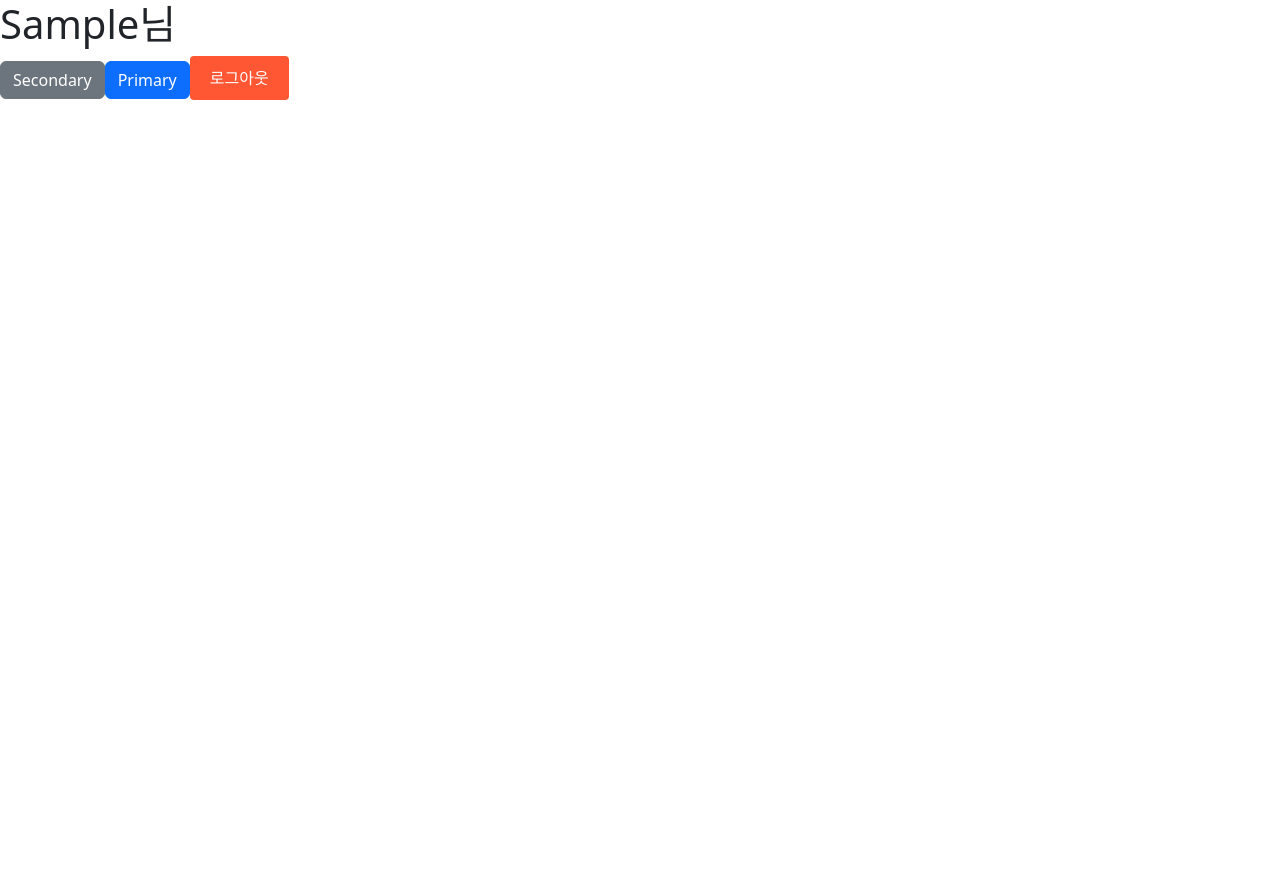
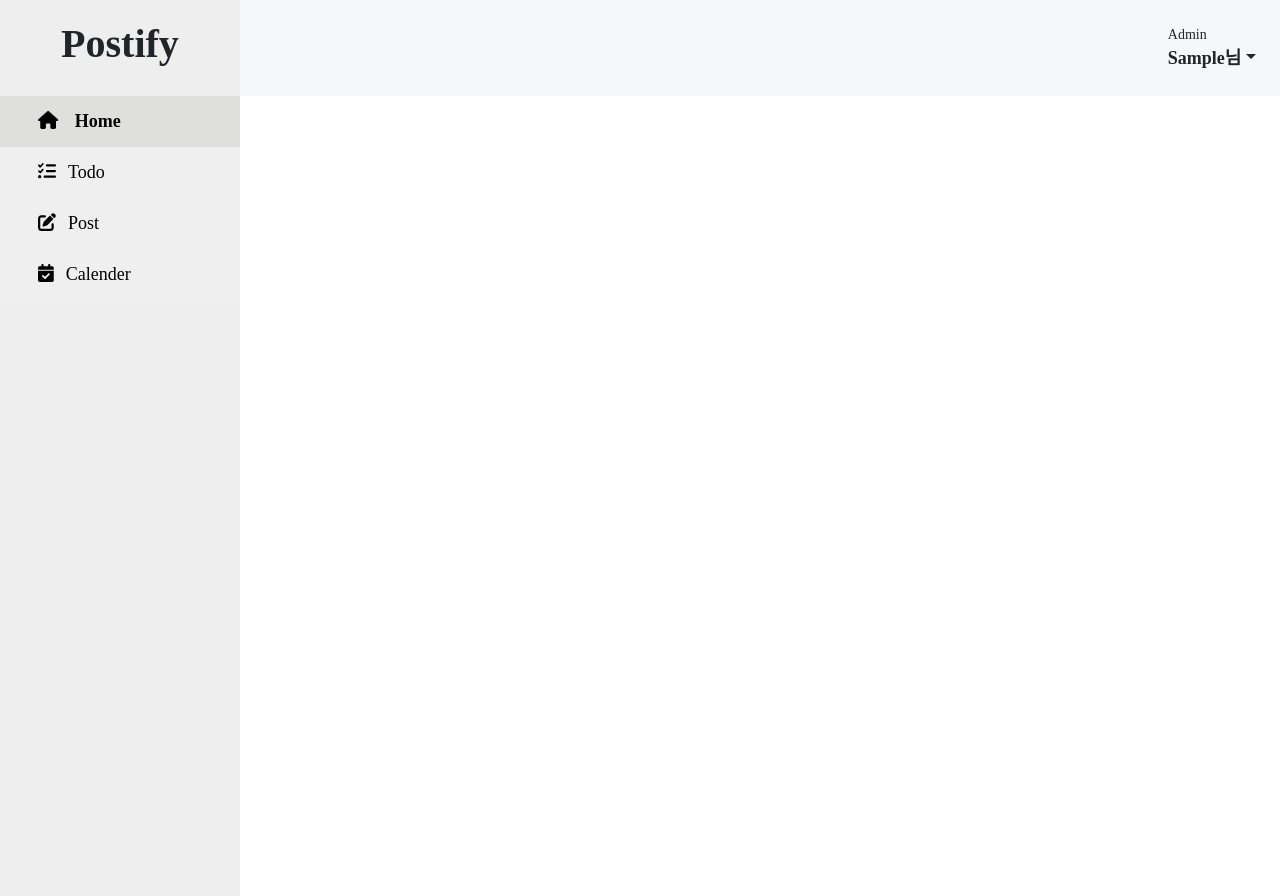
Before and after one commit to parkjungyuxx/postify, a React (Create React App) app: page /login in a window 1280 px wide. Both pictures are taken after typing "Sample" into the empty fields and a click on the button "로그인". Before the commit the page ends 800 px from the top, so only its background shows below. Built offline with nearby package versions, Linux system fonts and the light colour scheme.

Commit message:
feat: side nav bar

```diff
--- a/package.json
+++ b/package.json
@@ -3,6 +3,11 @@
   "version": "0.1.0",
   "private": true,
   "dependencies": {
+    "@fortawesome/fontawesome-svg-core": "^6.6.0",
+    "@fortawesome/free-brands-svg-icons": "^6.6.0",
+    "@fortawesome/free-regular-svg-icons": "^6.6.0",
+    "@fortawesome/free-solid-svg-icons": "^6.6.0",
+    "@fortawesome/react-fontawesome": "^0.2.2",
     "@testing-library/jest-dom": "^5.17.0",
     "@testing-library/react": "^13.4.0",
     "@testing-library/user-event": "^13.5.0",
--- a/src/App.js
+++ b/src/App.js
@@ -4,6 +4,7 @@ import router from "./router/router.js";
 import { useState } from "react";
 import UserContext from "./userContext.js";
 import "bootstrap/dist/css/bootstrap.min.css";
+import { FontAwesomeIcon } from "@fortawesome/react-fontawesome";
 
 
 function App() {
--- /dev/null
+++ b/src/common.css
@@ -0,0 +1,21 @@
+.sideNavBtn {
+  border: transparent;
+  font-size: 18px;
+  padding: 12px;
+  padding-left: 38px;
+  text-align: left;
+  gap: 12px;
+}
+
+.sideNavBtn svg {
+  margin-right: 12px;
+}
+
+.sideNavBtn.active {
+  background-color: #dfdfde;
+  font-weight: bold;
+}
+
+.logoText {
+  font-weight: 900;
+}
--- a/src/index.css
+++ b/src/index.css
@@ -6,9 +6,12 @@
   src: url(./fonts/PretendardVariable.ttf);
 }
 
+* {
+  font-family: "Pretendard Variable";
+}
 body {
   margin: 0;
-  font-family: "Pretendard Variable"
+  font-family: "Pretendard Variable";
   /* -webkit-font-smoothing: antialiased;
   -moz-osx-font-smoothing: grayscale; */
 }
--- a/src/pages/home/header.js
+++ b/src/pages/home/header.js
@@ -2,6 +2,8 @@ import UserContext from "../../userContext.js";
 import { useNavigate } from "react-router-dom";
 import { useEffect, useContext } from "react";
 import Button from "react-bootstrap/Button";
+import "../../common.css";
+import NavDropdown from "react-bootstrap/NavDropdown";
 
 const Header = () => {
   const { user, setUser } = useContext(UserContext);
@@ -20,24 +22,42 @@ const Header = () => {
     navigate("/login");
   };
   return (
-    <>
-      <h1>{user}님</h1>
-      <Button variant="secondary">Secondary</Button>
-      <Button variant="primary">Primary</Button>
-      <button
-        onClick={handleLogOut}
+    <div style={{ display: "flex" }}>
+      <div
         style={{
-          padding: "10px 20px",
-          backgroundColor: "#FF5733",
-          color: "#FFFFFF",
-          border: "none",
-          borderRadius: "4px",
-          cursor: "pointer",
+          backgroundColor: "#eeeeee",
+          display: "flex",
+          justifyContent: "center",
+          alignItems: "center",
+          minWidth: "240px",
         }}
       >
-        로그아웃
-      </button>
-    </>
+        <h1 className="logoText">Postify</h1>
+      </div>
+      <div
+        style={{
+          display: "flex",
+          justifyContent: "right",
+          padding: "24px",
+          backgroundColor: "#F5F7F8",
+          width: "100%",
+        }}
+      >
+        <div style={{ display: "flex", flexDirection: "column" }}>
+          <div style={{ fontWeight: "400", fontSize: "14px" }}>Admin</div>
+          <NavDropdown
+            id="nav-dropdown-dark-example"
+            title={`${user}님`}
+            menuVariant="dark"
+            style={{ fontWeight: "600", fontSize: "18px" }}
+          >
+            <NavDropdown.Item onClick={handleLogOut} href="#action/3.1">
+              Logout
+            </NavDropdown.Item>
+          </NavDropdown>
+        </div>
+      </div>
+    </div>
   );
 };
 
--- a/src/pages/home/home.js
+++ b/src/pages/home/home.js
@@ -2,14 +2,15 @@ import { useNavigate } from "react-router-dom";
 import { useEffect, useContext } from "react";
 import UserContext from "../../userContext.js";
 import Header from "./header.js";
+import SideNavBar from "./sideNavBar.js";
 
 const Home = () => {
   const { user, setUser } = useContext(UserContext);
 
-
   return (
     <div>
       <Header />
+      <SideNavBar />
     </div>
   );
 };
--- /dev/null
+++ b/src/pages/home/sideNavBar.js
@@ -0,0 +1,60 @@
+import {
+  faCalendarCheck,
+  faListCheck,
+  faPenToSquare,
+  faHouse,
+} from "@fortawesome/free-solid-svg-icons";
+import { FontAwesomeIcon } from "@fortawesome/react-fontawesome";
+import { useState } from "react";
+import { useLocation, useNavigate } from "react-router-dom";
+
+const SideNavBar = () => {
+  const navigate = useNavigate();
+  const location = useLocation();
+  const activeBtn = location.pathname.replace("/", "");
+
+  const handleNavigate = (route) => {
+    navigate(`/${route}`);
+  };
+  return (
+    <nav
+      style={{
+        display: "flex",
+        flexDirection: "column",
+        maxWidth: "240px",
+        height: "100vh",
+        backgroundColor: "#eeeeee",
+      }}
+    >
+      <button
+        onClick={() => handleNavigate("")}
+        className={`sideNavBtn ${activeBtn === "" ? "active" : ""}`}
+      >
+        <FontAwesomeIcon icon={faHouse} /> Home
+      </button>
+      <button
+        onClick={() => handleNavigate("todo")}
+        className={`sideNavBtn ${activeBtn === "todo" ? "active" : ""}`}
+      >
+        <FontAwesomeIcon icon={faListCheck} />
+        Todo
+      </button>
+      <button
+        onClick={() => handleNavigate("post")}
+        className={`sideNavBtn ${activeBtn === "post" ? "active" : ""}`}
+      >
+        <FontAwesomeIcon icon={faPenToSquare} />
+        Post
+      </button>
+      <button
+        onClick={() => handleNavigate("calender")}
+        className={`sideNavBtn ${activeBtn === "calender" ? "active" : ""}`}
+      >
+        <FontAwesomeIcon icon={faCalendarCheck} />
+        Calender
+      </button>
+    </nav>
+  );
+};
+
+export default SideNavBar;
--- /dev/null
+++ b/src/pages/post/post.js
@@ -0,0 +1,13 @@
+import Header from "../home/header";
+import SideNavBar from "../home/sideNavBar";
+
+const Post = () => {
+  return (
+    <div>
+      <Header />
+      <SideNavBar />
+    </div>
+  );
+};
+
+export default Post;
--- /dev/null
+++ b/src/pages/todo/todo.js
@@ -0,0 +1,14 @@
+import Header from "../home/header";
+import SideNavBar from "../home/sideNavBar";
+
+
+const Todo = () => {
+  return (
+    <div>
+        <Header />
+        <SideNavBar />
+    </div>
+  );
+};
+
+export default Todo;
```
Also changed, not shown: src/router/router.js (+10 -0 lines), 1 other file (tests, documents, lock files or other folders).
